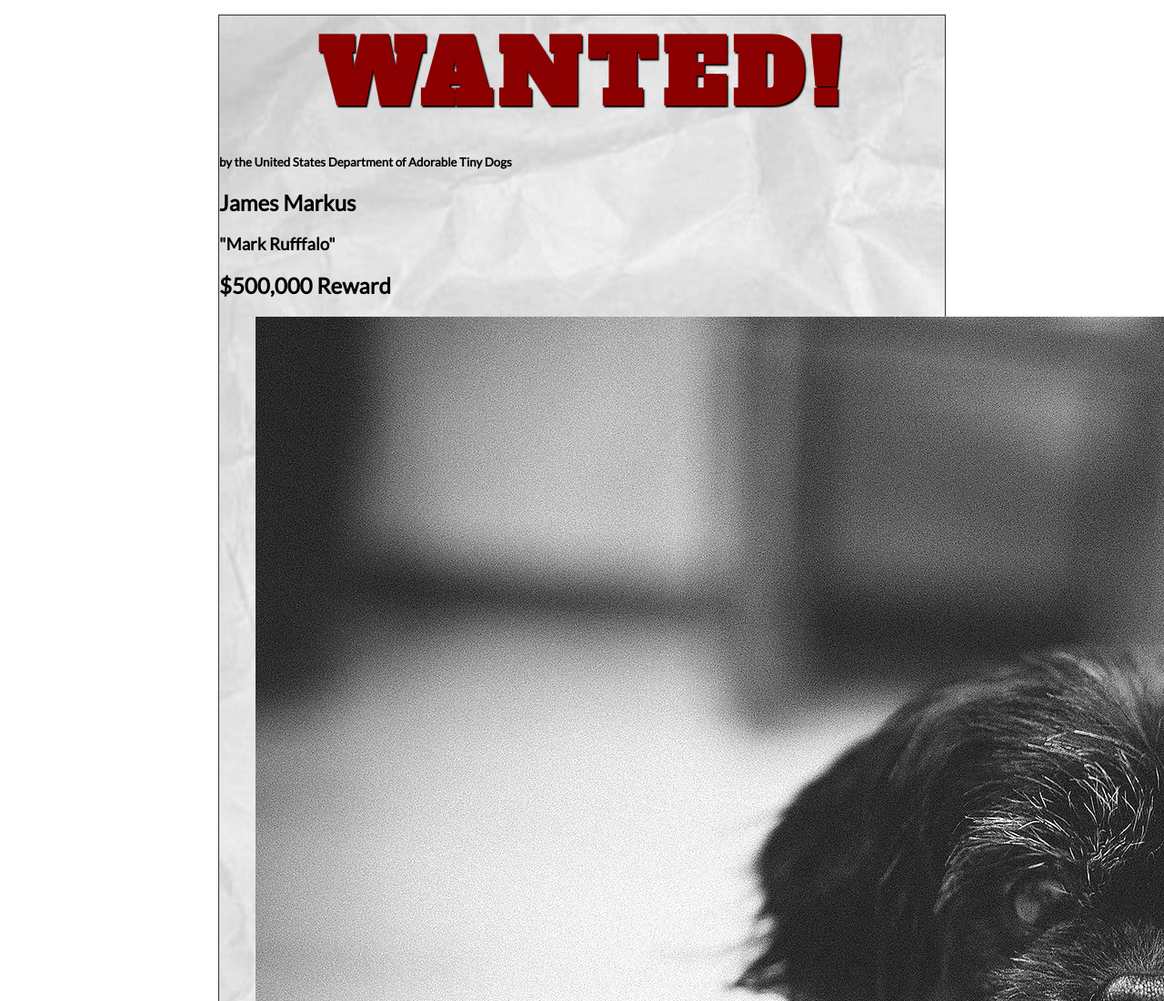
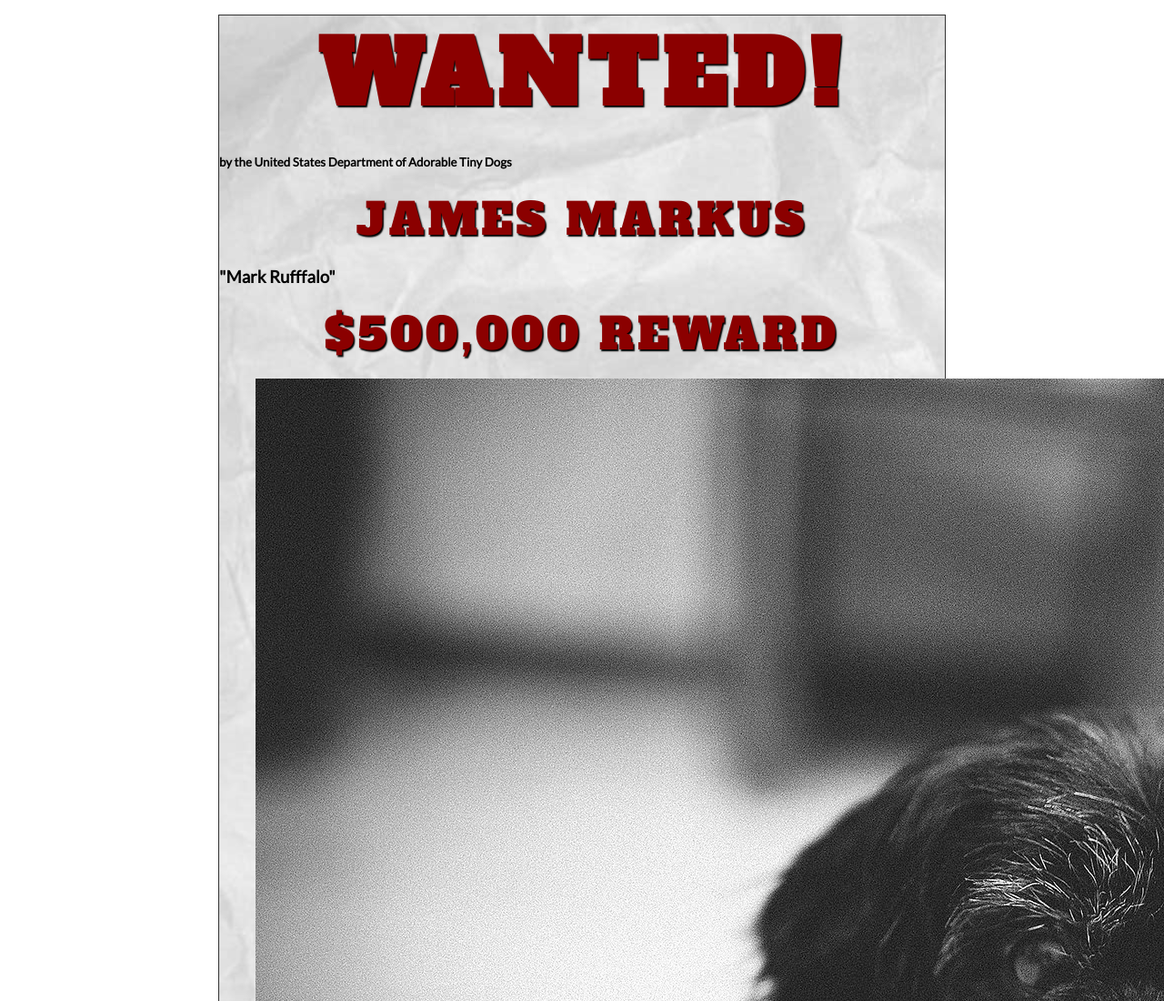
Before and after one commit to Zellitan/Zellitan.github.io, a plain HTML site: page wanted-poster/index.html in a window 1280 px wide. Shown: the top 1100 px of the page at 91% size. Drawn offline with Linux system fonts and the light colour scheme.

Commit message:
Update style.css

```diff
--- a/wanted-poster/css/style.css
+++ b/wanted-poster/css/style.css
@@ -64,7 +64,17 @@ h1 {
     font-family:'Alfa Slab One', Garamond, serif;
     text-align:center;
 }
-
+h2{
+    text-transform: uppercase;
+    font-size:3rem;
+    margin: 0;
+    letter-spacing: .25rem;
+    color: darkred;
+    text-shadow: .09375rem .09375rem .09375rem #000;
+    font-family:'Alfa Slab One', Garamond, serif;
+    text-align: center;
+    font-weight: normal;
+}
 
 /* Section & Paragraph */
 
```
